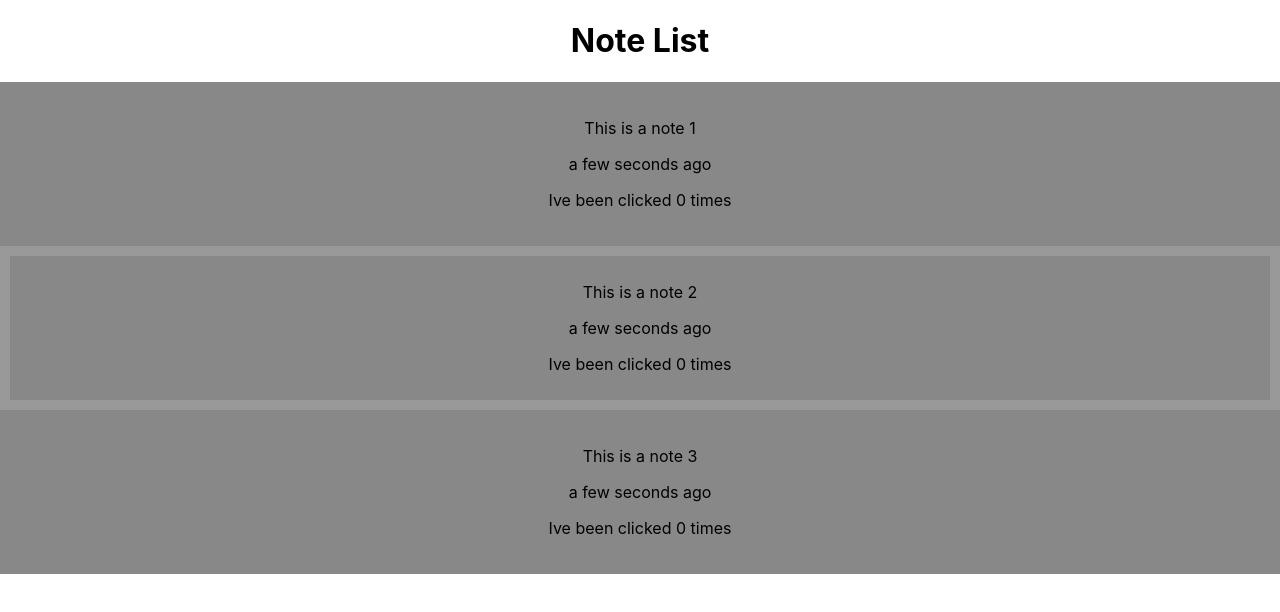
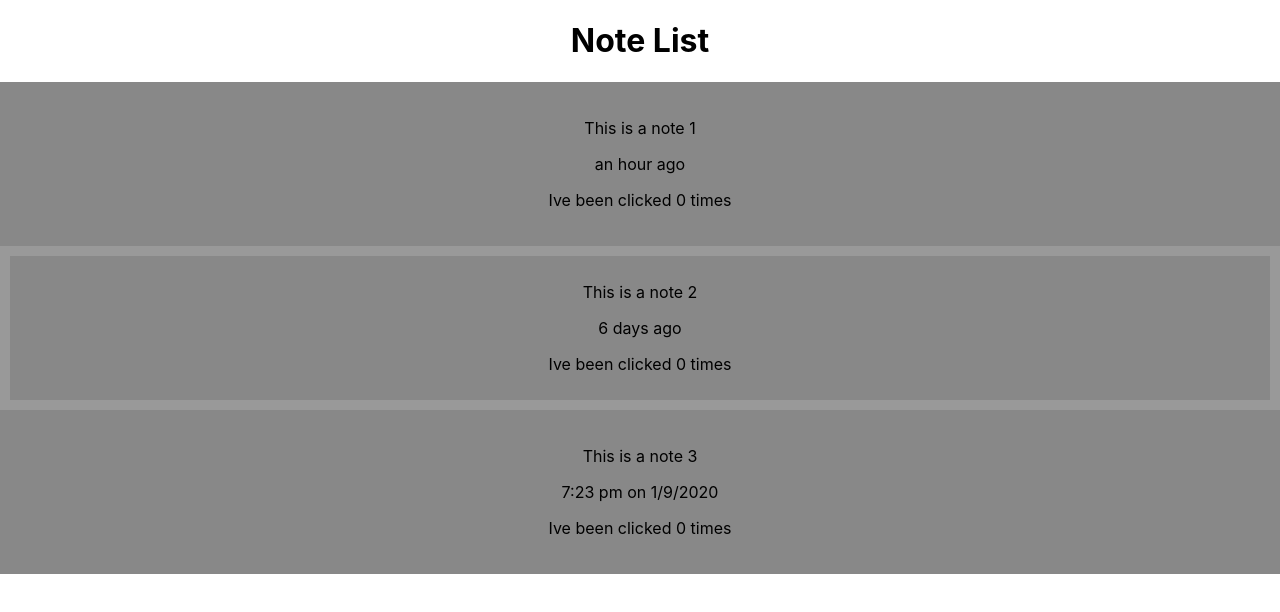
Before and after one commit to aklu/Duly-Noted, a React (Create React App) app: page / in a window 1280 px wide. Shown: the top 612 px of the page. Built offline with nearby package versions, Linux system fonts and the light colour scheme.

Commit message:
further  updates to app

```diff
--- a/src/App.js
+++ b/src/App.js
@@ -1,7 +1,5 @@
 import React from 'react';
-import NoteEditPage from "./components/NoteEditPage.js";
 import NoteListPage from "./components/NoteListPage.js";
-import ReactMarkdown from "react-markdown";
 import './App.css';
 
 
--- a/src/components/NoteEditPage.js
+++ b/src/components/NoteEditPage.js
@@ -1,6 +1,5 @@
 import React, { useState } from "react";
 import PropTypes from "prop-types";
-import ReactMarkdown from "react-markdown";
 
  export default function NoteEditPage(props) {
     const { onSave, text, onCancel, onDelete } = props;
--- a/src/components/NoteListPage.js
+++ b/src/components/NoteListPage.js
@@ -2,23 +2,24 @@ import React, { useState} from "react";
 import NoteListItem from "./NoteListItem";
 import NoteEditPage from "./NoteEditPage";
 
-const initialCreatedTime = (Date.now());
-
+const oneHourAgo = Date.now() - (1 * 60 * 60 * 1000);
+const sixDaysAgo = Date.now() - (6 * 24 * 60 * 60 * 1000);
+const twoWeeksAgo = Date.now() - (14 * 24 * 60 * 60 * 1000);
 const initialNotes = [
   {
     id: "1",
-    createdAt: new Date(initialCreatedTime),
+    createdAt: new Date(oneHourAgo),
     text: "This is a note 1"
   },
   {
     id: "2",
-    createdAt: new Date(initialCreatedTime),
+    createdAt: new Date(sixDaysAgo),
     text: "This is a note 2"
 
   },
   {
     id: "3",
-    createdAt: new Date(initialCreatedTime),
+    createdAt: new Date(twoWeeksAgo),
     text: "This is a note 3"
 
   }
@@ -52,15 +53,27 @@ export default function NoteListPage() {
     setSelectedNoteId(null);
   };
 
-  const handleOnDelete = (deleteNote) => {
-        notes.splice((selectedNoteId - 1), 1)
-        setSelectedNoteId(null);
-  };
+  const handleOnDelete = (deleteNotes) => {
+    const removeIndex = notes.map(function(note) { return note.id; })
+      .indexOf(selectedNoteId);
+
+    ~removeIndex && notes.splice(removeIndex, 1);
+    setSelectedNoteId(null);
+
+    // setNotes(deleteNote);
+
+    // setSelectedNoteId(null);
+
+
+};
+
+
 
   if (selectedNoteId) {
     const selectedNote = notes.find((note) => note.id === selectedNoteId);
     return (
-      <NoteEditPage onSave={handleOnSave} onCancel={handleOnCancel} onDelete={handleOnDelete} text={selectedNote.text}/>
+      <NoteEditPage
+      onSave={handleOnSave} onCancel={handleOnCancel} onDelete={handleOnDelete} text={selectedNote.text}/>
     );
   }
     return(
```
